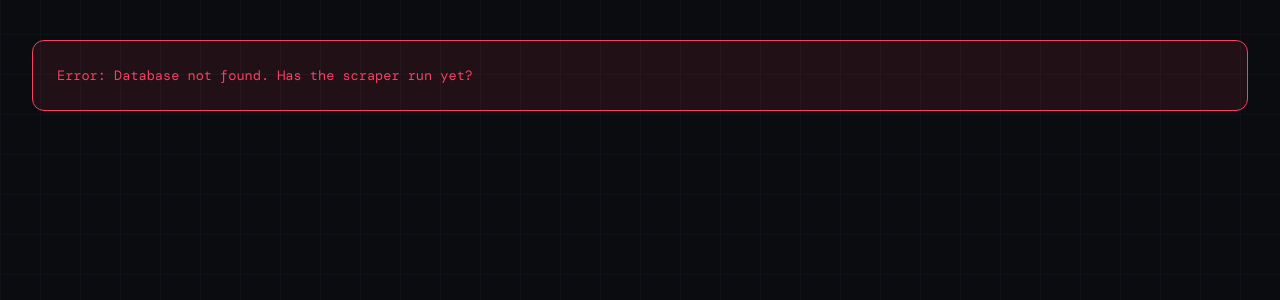
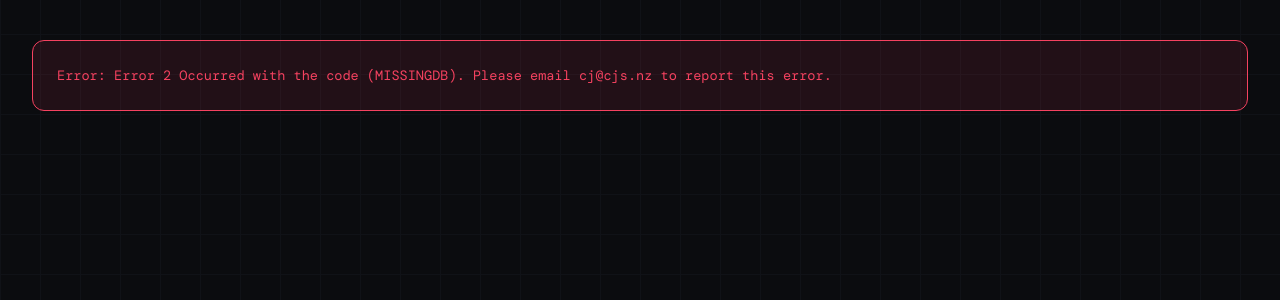
Before and after one commit to ItsHammy/nzpt-financial, a PHP site: page / in a window 1280 px wide. Shown: the part 126-426 px from the top of the page. Run offline with PHP 8.4, Linux system fonts and the light colour scheme.

Commit message:
Human Error Code
Co-authored-by: Copilot <copilot@github.com>

```diff
--- a/web/index.php
+++ b/web/index.php
@@ -3,7 +3,7 @@ function fetchDonationData(): array {
     $db_path = __DIR__ . '/financial.sqlite3';
 
     if (!file_exists($db_path)) {
-        return ["error" => "Database not found. Has the scraper run yet?"];
+        return ["error" => "Error 2 Occurred with the code (MISSINGDB). Please email cj@cjs.nz to report this error."]; //Database not found. Has the scraper run yet?
     }
 
     try {
@@ -48,9 +48,8 @@ $party_colors = [
     'The New Zealand National Party'          => '#00529F',
     'New Zealand Labour Party'                => '#CC0000',
     'The Green Party of Aotearoa New Zealand' => '#098137',
-    'New Zealand First Party'                 => '#555555',
+    'New Zealand First Party'                 => '#929090',
     'Te Pāti Māori'                           => '#B22222',
-    'The Opportunities Party'                 => '#6A0DAD',
     'Opportunity Party'                       => '#6A0DAD',
     'DemocracyNZ'                             => '#888888',
 ];
```
